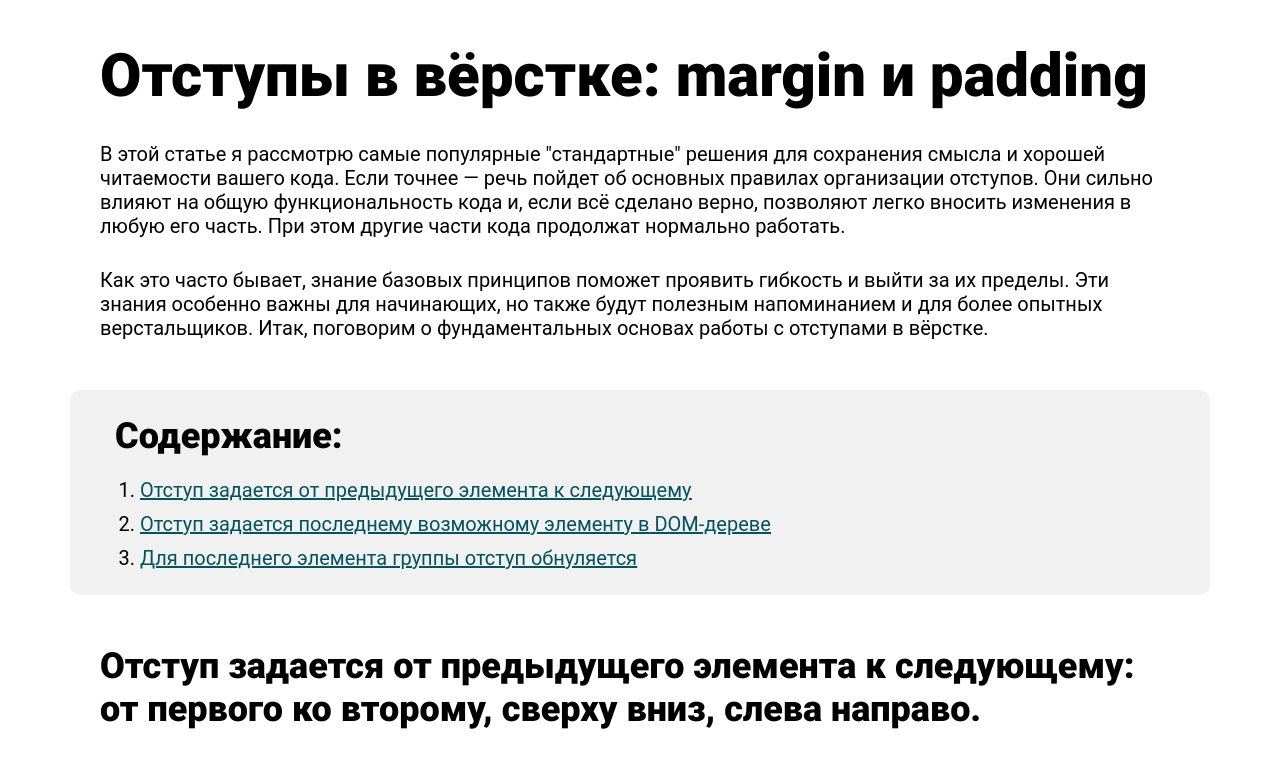
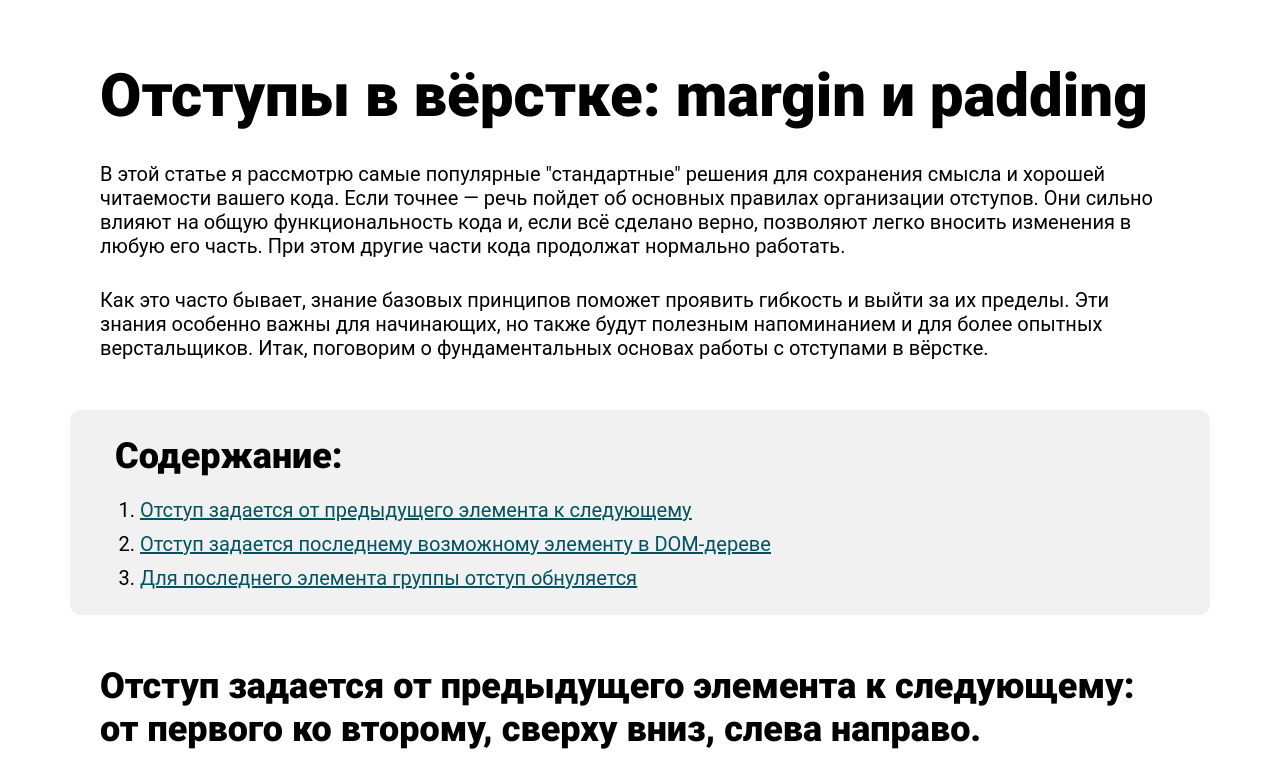
Before and after one commit to Risha661/indentation, a plain HTML site: page index.html in a window 1280 px wide. Shown: the top 758 px of the page. Drawn offline with Linux system fonts and the light colour scheme.

Commit message:
edit title

```diff
--- a/css/article.css
+++ b/css/article.css
@@ -1,11 +1,12 @@
 .article {
   max-width: 1140px;
-  padding: 40px 0 50px 0;
+  padding: 60px 0 50px 0;
   margin: 0 auto;
 }
 
 .article__title {
   margin-bottom: 30px;
+  padding-left: 30px;
 }
 
 .article__container-nav {
--- a/index.html
+++ b/index.html
@@ -12,9 +12,10 @@
 </head>
 <body class="body">
   <article class="article">
+    <h1 class="article__title">Отступы в вёрстке: margin и padding</h1>
     <section class="article__section-padding">
       <div class="article__container article__container-header">
-        <h1 class="article__title">Отступы в вёрстке: margin и padding</h1>
+        <h2 hidden>Описание статьи</h2>
         <p class="article__text article__text-margin">В этой статье я рассмотрю самые популярные "стандартные" решения для сохранения смысла и хорошей читаемости вашего кода. Если точнее — речь пойдет об основных правилах организации отступов. Они сильно влияют на общую функциональность кода и, если всё сделано верно, позволяют легко вносить изменения в любую его часть. При этом другие части кода продолжат нормально работать.</p>
         <p class="article__text">Как это часто бывает, знание базовых принципов поможет проявить гибкость и выйти за их пределы. Эти знания особенно важны для начинающих, но также будут полезным напоминанием и для более опытных верстальщиков. Итак, поговорим о фундаментальных основах работы с отступами в вёрстке.</p>
       </div>
```
